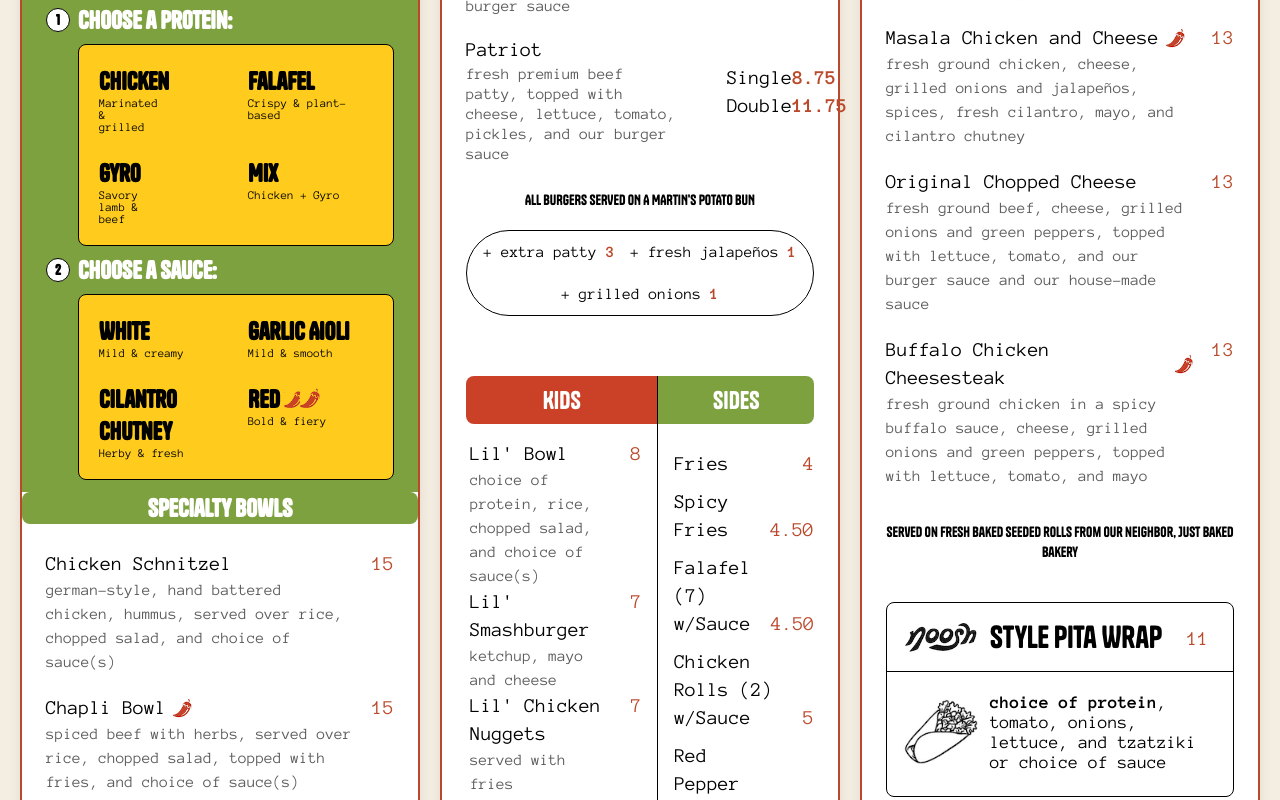
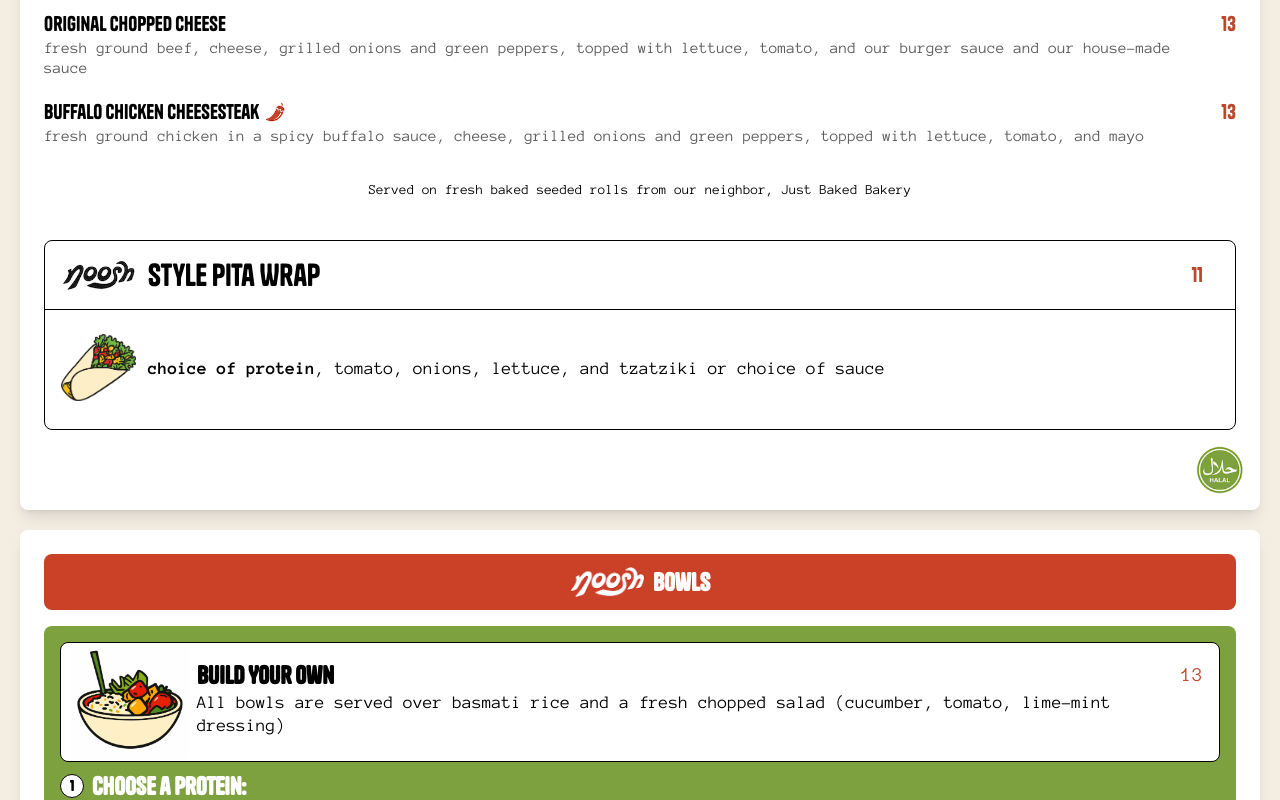
Before and after one commit to yaserhdev/noosh-grill, a Next.js app: page / in a window 1280 px wide. Shown: the part 440-1240 px from the top of the page. Built offline with nearby package versions, Linux system fonts and the light colour scheme.

Commit message:
Finalized menu styling

```diff
--- a/src/components/menu/BurgerItem.tsx
+++ b/src/components/menu/BurgerItem.tsx
@@ -13,11 +13,11 @@ export default function BurgerItem({ item, onItemClick }: BurgerItemProps) {
   return (
     <button
       type="button"
-      className="menu-item flex w-full justify-between py-2.5 text-left transition-colors duration-200 hover:text-noosh-gold-bright"
+      className="menu-item flex w-full justify-between py-2.5 pr-0 text-left font-[family-name:var(--font-tanker)] transition-colors duration-200 hover:text-noosh-gold-bright"
       onClick={() => onItemClick(item)}
       aria-label={`View details for ${item.name}`}
     >
-      <span className="text-xl">
+      <span className="w-full text-xl">
         <span className="flex items-center">
           {item.name}
           {item.spicy && <SpicyIndicator />}
@@ -26,7 +26,7 @@ export default function BurgerItem({ item, onItemClick }: BurgerItemProps) {
           <span className="w-[62%] font-[family-name:var(--font-anonymous-pro)] text-base leading-5 text-noosh-gray">
             {item.description}
           </span>
-          <div className="ml-auto flex w-[25%] flex-col justify-start">
+          <div className="ml-auto flex w-[30%] flex-col justify-start text-base">
             <div className="flex justify-between">
               <span className="text-black">Single</span>
               <span className="font-bold text-noosh-red">
--- a/src/components/menu/KidsSides.tsx
+++ b/src/components/menu/KidsSides.tsx
@@ -5,7 +5,7 @@ export default function KidsSides() {
   return (
     <div className="mt-15">
       {/* Split-color header: 55% red, 45% green */}
-      <h3 className="mb-0 flex h-12 overflow-hidden rounded-lg p-0 text-2xl text-white font-[family-name:var(--font-tanker)]">
+      <h3 className="mb-0 flex h-14 overflow-hidden rounded-lg p-0 text-2xl text-white">
         <div className="flex w-[55%] shrink-0 items-center justify-center bg-noosh-red-dark">
           Kids
         </div>
@@ -19,14 +19,17 @@ export default function KidsSides() {
         {/* Kids column */}
         <div className="w-[55%] py-4 pl-1 pr-4">
           {kidsMenu.map((item) => (
-            <div key={item.name} className="menu-item flex justify-between">
-              <span className="text-xl">
-                {item.name}
-                <span className="block pr-3 font-[family-name:var(--font-anonymous-pro)] text-base text-noosh-gray">
+            <div
+              key={item.name}
+              className="menu-item flex justify-between py-3"
+            >
+              <span className="text-xl font-[family-name:var(--font-tanker)]">
+                <span className="block">{item.name}</span>
+                <span className="block pr-3 font-[family-name:var(--font-anonymous-pro)] text-base font-normal text-noosh-gray">
                   {item.description}
                 </span>
               </span>
-              <span className="ml-4 shrink-0 text-xl text-noosh-red">
+              <span className="ml-4 shrink-0 text-xl text-noosh-red font-[family-name:var(--font-tanker)]">
                 {formatPrice(item.price)}
               </span>
             </div>
@@ -38,10 +41,12 @@ export default function KidsSides() {
           {sides.map((item) => (
             <div
               key={item.name}
-              className="flex items-end justify-between pt-2.5"
+              className="flex items-end justify-between py-3"
             >
-              <span className="text-xl">{item.name}</span>
-              <span className="ml-5 shrink-0 text-xl text-noosh-red">
+              <span className="text-xl font-[family-name:var(--font-tanker)]">
+                {item.name}
+              </span>
+              <span className="ml-5 shrink-0 text-xl text-noosh-red font-[family-name:var(--font-tanker)]">
                 {formatPrice(item.price)}
               </span>
             </div>
--- a/src/components/menu/MenuItem.tsx
+++ b/src/components/menu/MenuItem.tsx
@@ -17,16 +17,16 @@ export default function MenuItem({ item, onItemClick }: MenuItemProps) {
       onClick={() => onItemClick(item)}
       aria-label={`View details for ${item.name}`}
     >
-      <span className="text-xl">
+      <span className="text-xl font-[family-name:var(--font-tanker)]">
         <span className="flex items-center">
           {item.name}
           {item.spicy && <SpicyIndicator />}
         </span>
-        <span className="block font-[family-name:var(--font-anonymous-pro)] text-base text-noosh-gray">
+        <span className="block font-[family-name:var(--font-anonymous-pro)] text-base leading-5 text-noosh-gray">
           {item.description}
         </span>
       </span>
-      <span className="ml-4 shrink-0 text-xl text-noosh-red">
+      <span className="ml-4 shrink-0 text-xl font-[family-name:var(--font-tanker)] text-noosh-red">
         {formatPrice(item.price)}
       </span>
     </button>
--- a/src/components/menu/NooshBowls.tsx
+++ b/src/components/menu/NooshBowls.tsx
@@ -16,11 +16,11 @@ interface NooshBowlsProps {
 export default function NooshBowls({ onItemClick }: NooshBowlsProps) {
   return (
     <div
-      className="relative order-first rounded-lg border-2 border-noosh-red bg-white shadow-lg lg:order-none"
+      className="relative order-first rounded-lg bg-white p-6 shadow-lg lg:order-none"
       data-name="Noosh Bowls"
     >
-      {/* Header */}
-      <h3 className="mx-0 mb-4 flex items-center justify-center rounded-lg bg-noosh-red-dark text-center text-2xl font-bold text-white">
+      {/* Column header — taller via py-3 */}
+      <h3 className="mb-4 flex items-center justify-center rounded-lg bg-noosh-red-dark px-4 py-3 text-center text-2xl font-bold text-white">
         <Image
           src="/images/noosh-red.png"
           alt=""
@@ -32,19 +32,19 @@ export default function NooshBowls({ onItemClick }: NooshBowlsProps) {
         Bowls
       </h3>
 
-      {/* Build Your Own section — IN NORMAL FLOW (no absolute positioning) */}
-      <div className="bg-noosh-green px-6 py-3 -mt-3">
+      {/* Build Your Own block */}
+      <div className="rounded-lg bg-noosh-green px-4 py-4">
         <BuildYourOwn />
         <ProteinGrid />
         <SauceGrid />
       </div>
 
-      {/* Specialty Bowls — flows naturally below, no margin-top hacks needed */}
-      <h3 className="mx-0 mb-4 rounded-lg bg-noosh-green text-center text-2xl font-bold text-white">
+      {/* Specialty Bowls header — taller via py-3, more space above */}
+      <h3 className="mt-8 mb-4 rounded-lg bg-noosh-green px-4 py-3 text-center text-2xl font-bold text-white">
         Specialty Bowls
       </h3>
 
-      <div className="px-6 pb-20">
+      <div className="pb-12">
         {specialtyBowls.map((bowl) => (
           <MenuItem key={bowl.name} item={bowl} onItemClick={onItemClick} />
         ))}
--- a/src/components/menu/PitaWrap.tsx
+++ b/src/components/menu/PitaWrap.tsx
@@ -1,11 +1,12 @@
 import Image from 'next/image';
 import { pitaWrap } from '@/data/menu';
+import { formatPrice } from '@/lib/utils';
 
 export default function PitaWrap() {
   return (
-    <div className="relative rounded-lg border border-black p-6 text-center">
-      {/* Header: Logo + Title */}
-      <div className="-ml-2 -mt-2 mb-4 flex w-full items-center pr-6">
+    <div className="rounded-lg border border-black p-6 text-center">
+      {/* Header row: Logo + Title + Price (price uses ml-auto, no absolute positioning) */}
+      <div className="-ml-2 -mt-2 mb-4 flex w-full items-center">
         <Image
           src="/images/noosh-white.png"
           alt="Noosh Logo"
@@ -17,12 +18,10 @@ export default function PitaWrap() {
         <span className="pl-3 text-3xl font-[family-name:var(--font-tanker)]">
           Style Pita Wrap
         </span>
+        <span className="ml-auto text-xl text-noosh-red font-[family-name:var(--font-tanker)]">
+          {formatPrice(pitaWrap.price)}
+        </span>
       </div>
-
-      {/* Price — top right */}
-      <span className="absolute right-6 top-[22px] text-xl text-noosh-red">
-        {pitaWrap.price}
-      </span>
 
       {/* Divider */}
       <div className="-mx-6 border-b border-black" />
@@ -40,7 +39,8 @@ export default function PitaWrap() {
           />
         </div>
         <p className="flex-1 pl-3 text-left text-lg leading-5 font-[family-name:var(--font-anonymous-pro)]">
-          <strong>choice of protein</strong>, {pitaWrap.description.replace('choice of protein, ', '')}
+          <strong>choice of protein</strong>,{' '}
+          {pitaWrap.description.replace('choice of protein, ', '')}
         </p>
       </div>
     </div>
--- a/src/components/menu/ProteinGrid.tsx
+++ b/src/components/menu/ProteinGrid.tsx
@@ -9,26 +9,25 @@ export default function ProteinGrid() {
         </span>
         <span className="ml-2">Choose a protein:</span>
       </h4>
-      <div className="ml-8 w-fit rounded-lg border border-black bg-noosh-gold-bright p-2">
-        <div className="grid grid-cols-2">
+      <div className="ml-8 rounded-lg border border-black bg-noosh-gold-bright p-2">
+        <div className="grid grid-cols-2 grid-rows-2">
           {proteins.map((protein, index) => {
-            /* Border logic: top-left, top-right, bottom-left, bottom-right */
+            const isLeft = index % 2 === 0;
             const isTop = index < 2;
-            const isLeft = index % 2 === 0;
 
             const borderClasses = [
-              isLeft ? 'border-r' : 'border-l',
-              isTop ? 'border-b' : 'border-t',
+              isLeft && 'border-r border-black',
+              isTop && 'border-b border-black',
             ]
-              .map((b) => `${b}-[0.5px] ${b}-black`)
+              .filter(Boolean)
               .join(' ');
 
             return (
               <div
                 key={protein.name}
-                className={`flex flex-col p-3 ${isLeft ? 'pr-22' : ''} ${borderClasses}`}
+                className={`flex flex-col p-3 ${borderClasses}`}
               >
-                <span className="text-2xl font-bold font-[family-name:var(--font-tanker)]">
+                <span className="text-2xl font-bold leading-tight font-[family-name:var(--font-tanker)]">
                   {protein.name}
                 </span>
                 <span className="text-xs leading-3">{protein.description}</span>
--- a/src/components/menu/SauceGrid.tsx
+++ b/src/components/menu/SauceGrid.tsx
@@ -10,17 +10,17 @@ export default function SauceGrid() {
         </span>
         <span className="ml-2">Choose a sauce:</span>
       </h4>
-      <div className="ml-8 w-fit rounded-lg border border-black bg-noosh-gold-bright p-2">
-        <div className="grid grid-cols-2">
+      <div className="ml-8 rounded-lg border border-black bg-noosh-gold-bright p-2">
+        <div className="grid grid-cols-2 grid-rows-2">
           {sauces.map((sauce, index) => {
+            const isLeft = index % 2 === 0;
             const isTop = index < 2;
-            const isLeft = index % 2 === 0;
 
             const borderClasses = [
-              isLeft ? 'border-r' : 'border-l',
-              isTop ? 'border-b' : 'border-t',
+              isLeft && 'border-r border-black',
+              isTop && 'border-b border-black',
             ]
-              .map((b) => `${b}-[0.5px] ${b}-black`)
+              .filter(Boolean)
               .join(' ');
 
             return (
@@ -28,7 +28,7 @@ export default function SauceGrid() {
                 key={sauce.name}
                 className={`flex flex-col items-start p-3 ${borderClasses}`}
               >
-                <span className="text-2xl font-bold font-[family-name:var(--font-tanker)]">
+                <span className="flex items-center text-2xl font-bold leading-tight font-[family-name:var(--font-tanker)]">
                   {sauce.name}
                   {sauce.spicyLevel && (
                     <SpicyIndicator level={sauce.spicyLevel} variant="yellow" />
--- a/src/components/menu/Smashburgers.tsx
+++ b/src/components/menu/Smashburgers.tsx
@@ -2,6 +2,7 @@
 
 import { burgers, burgerExtras } from '@/data/menu';
 import type { BurgerItem as BurgerItemType } from '@/types/menu';
+import { formatPrice } from '@/lib/utils';
 import BurgerItem from './BurgerItem';
 import KidsSides from './KidsSides';
 import HalalBadge from './HalalBadge';
@@ -13,10 +14,11 @@ interface SmashburgersProps {
 export default function Smashburgers({ onBurgerClick }: SmashburgersProps) {
   return (
     <div
-      className="relative order-2 rounded-lg border-2 border-noosh-red bg-white p-6 shadow-lg lg:order-none"
+      className="relative order-2 rounded-lg bg-white p-6 pb-20 shadow-lg lg:order-none"
       data-name="Smashburgers"
     >
-      <h3 className="-mx-6 -mt-6 mb-4 rounded-lg bg-noosh-red-dark text-center text-2xl text-white font-[family-name:var(--font-tanker)]">
+      {/* Column header — taller via py-3 */}
+      <h3 className="mb-4 rounded-lg bg-noosh-red-dark px-4 py-3 text-center text-2xl text-white">
         Smashburgers
       </h3>
 
@@ -24,17 +26,19 @@ export default function Smashburgers({ onBurgerClick }: SmashburgersProps) {
         <BurgerItem key={burger.name} item={burger} onItemClick={onBurgerClick} />
       ))}
 
-      <p className="pt-4 text-center text-sm font-[family-name:var(--font-tanker)]">
+      <p className="pt-4 text-center text-sm">
         ALL BURGERS SERVED ON A MARTIN&apos;S POTATO BUN
       </p>
 
-      {/* Extras */}
+      {/* Extras — prices in Tanker to match menu price style */}
       <div className="flex justify-center">
-        <div className="mt-5 inline-flex flex-wrap justify-center gap-4 rounded-full border border-black p-2 font-[family-name:var(--font-anonymous-pro)]">
+        <div className="mt-5 inline-flex flex-wrap justify-center gap-4 rounded-full border border-black p-2">
           {burgerExtras.map((extra) => (
             <div key={extra.name} className="text-center">
               + {extra.name}{' '}
-              <span className="font-bold text-noosh-red">{extra.price}</span>
+              <span className="text-noosh-red font-[family-name:var(--font-tanker)]">
+                {formatPrice(extra.price)}
+              </span>
             </div>
           ))}
         </div>
--- a/src/components/menu/SpicyIndicator.tsx
+++ b/src/components/menu/SpicyIndicator.tsx
@@ -21,7 +21,7 @@ export default function SpicyIndicator({
           alt=""
           width={20}
           height={20}
-          className={`h-5 w-auto ${i > 0 ? '-ml-1' : 'ml-1'}`}
+          className={`h-5 w-auto ${i === 0 ? 'ml-1' : 'ml-0'}`}
           loading="lazy"
         />
       ))}
--- a/src/components/menu/Subs.tsx
+++ b/src/components/menu/Subs.tsx
@@ -13,10 +13,11 @@ interface SubsProps {
 export default function Subs({ onItemClick }: SubsProps) {
   return (
     <div
-      className="relative order-last rounded-lg border-2 border-noosh-red bg-white p-6 shadow-lg lg:order-none"
+      className="relative order-last rounded-lg bg-white p-6 pb-20 shadow-lg lg:order-none"
       data-name="Subs"
     >
-      <h3 className="-mx-6 -mt-6 mb-4 rounded-lg bg-noosh-red-dark text-center text-2xl text-white font-[family-name:var(--font-tanker)]">
+      {/* Column header — taller via py-3 */}
+      <h3 className="mb-4 rounded-lg bg-noosh-red-dark px-4 py-3 text-center text-2xl text-white">
         SUBS
       </h3>
 
@@ -24,7 +25,7 @@ export default function Subs({ onItemClick }: SubsProps) {
         <MenuItem key={sub.name} item={sub} onItemClick={onItemClick} />
       ))}
 
-      <p className="mt-6 mb-10 text-center text-sm font-[family-name:var(--font-tanker)]">
+      <p className="mt-6 mb-10 text-center text-sm">
         Served on fresh baked seeded rolls from our neighbor, Just Baked Bakery
       </p>
 
--- a/src/components/sections/MenuSection.tsx
+++ b/src/components/sections/MenuSection.tsx
@@ -23,17 +23,19 @@ export default function MenuSection() {
   return (
     <section
       id="food-menu"
-      className="flex w-full flex-col items-center justify-center bg-noosh-cream pt-15"
+      className="flex w-full flex-col items-center justify-center bg-noosh-cream pt-10 pb-10 max-[767px]:pt-10 max-[767px]:pb-10 min-[768px]:pt-15"
     >
-      <h2 className="px-8 pb-10 text-center text-4xl max-md:hidden">
+      <h2 className="px-8 pb-10 text-center text-4xl max-[767px]:hidden">
         Fresh Ingredients, Fresh Taste
       </h2>
 
       <div className="mx-5 mb-20 flex items-center justify-center">
-        <div className="grid w-full max-w-[2000px] grid-cols-1 gap-5 lg:grid-cols-3">
+        {/* DOM order: Subs | Bowls | Smashburgers (matches desktop layout) */}
+        {/* Mobile reorder: Bowls first, then Smashburgers, then Subs */}
+        <div className="grid w-full max-w-[2000px] grid-cols-1 gap-5 min-[1301px]:grid-cols-3">
+          <Subs onItemClick={handleItemClick} />
           <NooshBowls onItemClick={handleItemClick} />
           <Smashburgers onBurgerClick={handleItemClick} />
-          <Subs onItemClick={handleItemClick} />
         </div>
       </div>
 
--- a/src/lib/utils.ts
+++ b/src/lib/utils.ts
@@ -33,8 +33,8 @@ export function getMenuItemImagePath(itemName: string): string {
 
 /**
  * Formats a price for display.
- * Whole numbers display without decimals, fractional numbers show to 2 places.
+ * Matches live site format: 8, 11, 8.5, 11.5, 8.75 (no trailing zeros)
  */
 export function formatPrice(price: number): string {
-  return Number.isInteger(price) ? price.toString() : price.toFixed(2);
+  return price.toString();
 }
```
Also changed, not shown: public/images/bowl.png, public/images/pita-wrap.png.
